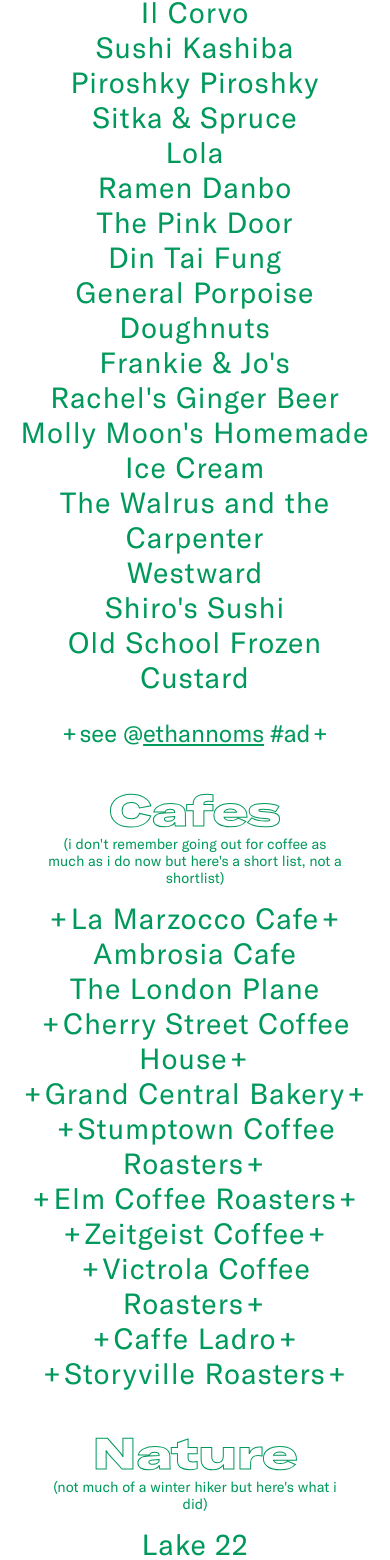
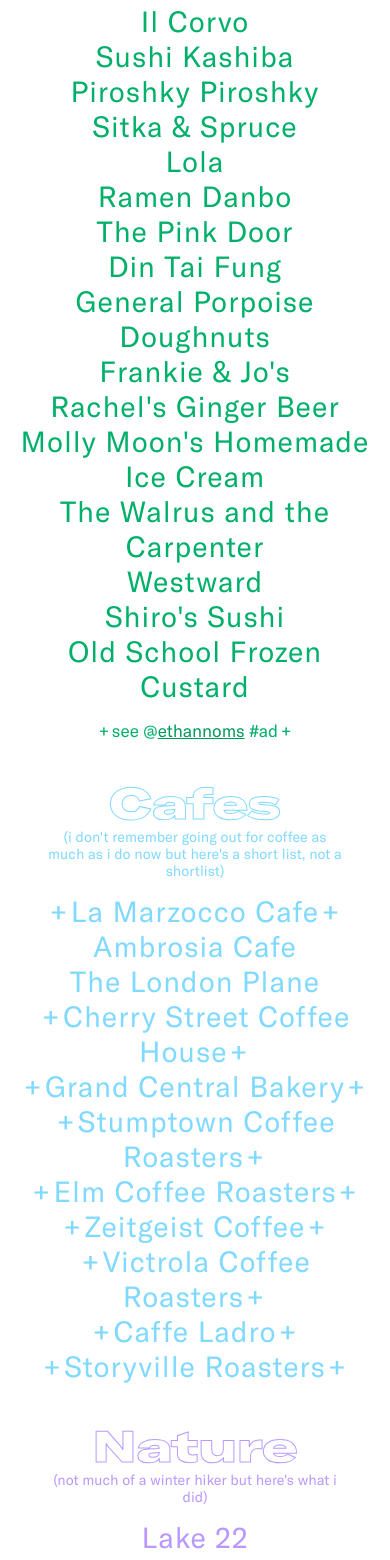
Before and after one commit to skinsshark/see-attle, a React (Create React App) app: page / in a window 390 px wide. Shown: the part 350-1910 px from the top of the page. Built offline with nearby package versions, Linux system fonts and the light colour scheme.

Commit message:
do the colors

```diff
--- a/src/App.css
+++ b/src/App.css
@@ -6,10 +6,20 @@ section {
 @media only screen and (min-width: 768px) {
   h1 span {
     border-bottom: 30px double #fff;
+    -webkit-text-stroke: 0;
+  }
+
+  h1 span:hover {
+    -webkit-text-fill-color: #fff;
   }
 
   h1 {
+    color: #fff;
     margin: 80px 0 100px;
+  }
+
+  h1 font {
+    color: #fff;
   }
 
   h2 {
@@ -20,16 +30,87 @@ section {
     padding: 100px 0;
   }
 
+  /* header */
   section:nth-child(1) {
     color: #fff;
     background-color: #00b06a;
   }
 
-  /* section:nth-child(2),
+  /* Food */
+  section:nth-child(2) {
+    color: #00b06a;
+  }
+
+  section:nth-child(2) h2,
+  section:nth-child(2) span {
+    -webkit-text-stroke-color: #00b06a;
+    -webkit-text-fill-color: #fff;
+  }
+
+  section:nth-child(2) span:hover,
   section:nth-child(2) a {
-    color: #fff;
-    background-color: #ffb5cc;
-  } */
+    -webkit-text-fill-color: #00b06a;
+  }
+
+  /* Cafes */
+  section:nth-child(3) {
+    color: #80d9ff;
+  }
+
+  section:nth-child(3) h2,
+  section:nth-child(3) span {
+    -webkit-text-stroke-color: #80d9ff;
+    -webkit-text-fill-color: #fff;
+  }
+
+  section:nth-child(3) span:hover {
+    -webkit-text-fill-color: #80d9ff;
+  }
+
+  /* Nature */
+  section:nth-child(4) {
+    color: #b999ff;
+  }
+
+  section:nth-child(4) h2,
+  section:nth-child(4) span {
+    -webkit-text-stroke-color: #b999ff;
+    -webkit-text-fill-color: #fff;
+  }
+
+  section:nth-child(4) span:hover {
+    -webkit-text-fill-color: #b999ff;
+  }
+
+  /* Art */
+  section:nth-child(5) {
+    color: #1900ff;
+  }
+
+  section:nth-child(5) h2,
+  section:nth-child(5) span {
+    -webkit-text-stroke-color: #1900ff;
+    -webkit-text-fill-color: #fff;
+  }
+
+  section:nth-child(5) span:hover {
+    -webkit-text-fill-color: #1900ff;
+  }
+
+  /* Stores */
+  section:nth-child(6) {
+    color: #ffd84a;
+  }
+
+  section:nth-child(6) h2,
+  section:nth-child(6) span {
+    -webkit-text-stroke-color: #ffd84a;
+    -webkit-text-fill-color: #fff;
+  }
+
+  section:nth-child(6) span:hover {
+    -webkit-text-fill-color: #ffd84a;
+  }
 }
 
 @font-face {
@@ -46,15 +127,28 @@ h1, h2 {
   font-family: 'Wide', serif;
 }
 
+@media only screen and (max-width: 767px) {
+  h1 span {
+    border-bottom: 10px double #00995c;
+    -webkit-text-stroke: 0;
+  }
+}
+
 h2 {
   -webkit-text-stroke: 2px #00995c;
-  -webkit-text-fill-color: white;
+  -webkit-text-fill-color: #00995c;
   margin-bottom: 0;
 }
 
 @media only screen and (max-width: 1050px) {
   h2 {
     -webkit-text-stroke: 1px #00995c;
+  }
+}
+
+@media only screen and (max-width: 767px) {
+  h2 {
+    -webkit-text-fill-color: transparent;
   }
 }
 
@@ -85,6 +179,74 @@ p {
   }
 }
 
+/* colors */
+@media only screen and (max-width: 767px) {
+  section:nth-child(2),
+  section:nth-child(2) span {
+    color: #00b06a;
+  }
+
+  section:nth-child(2) h2 {
+    -webkit-text-stroke-color: #00b06a;
+  }
+
+  section:nth-child(2) span {
+    -webkit-text-fill-color: #00b06a;
+  }
+
+  section:nth-child(3),
+  section:nth-child(3) span {
+    color: #80d9ff;
+  }
+
+  section:nth-child(3) h2 {
+    -webkit-text-stroke-color: #80d9ff;
+  }
+
+  section:nth-child(3) span {
+    -webkit-text-fill-color: #80d9ff;
+  }
+
+  section:nth-child(4),
+  section:nth-child(4) span {
+    color: #b999ff;
+  }
+
+  section:nth-child(4) h2 {
+    -webkit-text-stroke-color: #b999ff;
+  }
+
+  section:nth-child(4) span {
+    -webkit-text-fill-color: #b999ff;
+  }
+
+  section:nth-child(5),
+  section:nth-child(5) span {
+    color: #1900ff;
+  }
+
+  section:nth-child(5) h2 {
+    -webkit-text-stroke-color: #1900ff;
+  }
+
+  section:nth-child(5) span {
+    -webkit-text-fill-color: #1900ff;
+  }
+
+  section:nth-child(6),
+  section:nth-child(6) span {
+    color: #ffd84a;
+  }
+
+  section:nth-child(6) h2 {
+    -webkit-text-stroke-color: #ffd84a;
+  }
+
+  section:nth-child(6) span {
+    -webkit-text-fill-color: #ffd84a;
+  }
+}
+
 /* legend */
 footer {
   margin-top: 150px;
@@ -99,5 +261,11 @@ footer {
 
 .ad {
   max-width: none;
-  font-size: smaller;
+  font-size: 0.25em;
 }
+
+@media only screen and (max-width: 767px) {
+  .ad {
+    font-size: 0.6em;
+  }
+}
--- a/src/App.js
+++ b/src/App.js
@@ -1,8 +1,21 @@
-import React from 'react';
+import React, { useEffect } from 'react';
 import './App.css';
 import ListItem from './ListItem';
 
+// const col = [
+//   '#6aba75',
+//   '#9ed8ff',
+//   '#d7b0ff',
+//   '#485ccf',
+//   '#ffd84a',
+// ]
+
 function App() {
+  useEffect(() => {
+    const title = document.getElementsByTagName('h1');
+    console.log(title[0].textContent)
+  }, []);
+
   return (
     <main>
       <section>
@@ -77,7 +90,7 @@ function App() {
 
       <section>
         <h2>Stores</h2>
-        <p>lots of fun and cool stores around the city</p>
+        {/*<p>lots of fun and cool places around the city</p>*/}
         <ListItem name="Totokaelo" />
         <ListItem name="Standard Goods" />
         <ListItem name="Glasswing Shop" />
@@ -90,7 +103,7 @@ function App() {
       </section>
 
       <footer>
-        <p className="plus ad">Photos not available</p>
+        <p className="plus ad">Photos not available (coming soon)</p>
       </footer>
     </main>
   );
--- a/src/ListItem.css
+++ b/src/ListItem.css
@@ -7,6 +7,28 @@ ul, li {
 
 span {
   display: inline-block;
+  -webkit-text-stroke: 2px #00995c;
+  /* -webkit-text-stroke: 2px #9ed8ff; */
+  -webkit-text-fill-color: #fff;
+}
+
+@media only screen and (max-width: 1050px) {
+  span {
+    -webkit-text-stroke-width: 1px;
+  }
+}
+
+@media only screen and (max-width: 767px) {
+  span {
+    -webkit-text-stroke-width: 0;
+    -webkit-text-fill-color: #00995c;
+    /* -webkit-text-fill-color: #9ed8ff; */
+  }
+
+  span:hover {
+    -webkit-text-fill-color: #00995c;
+    /* -webkit-text-fill-color: #9ed8ff; */
+  }
 }
 
 img {
```
